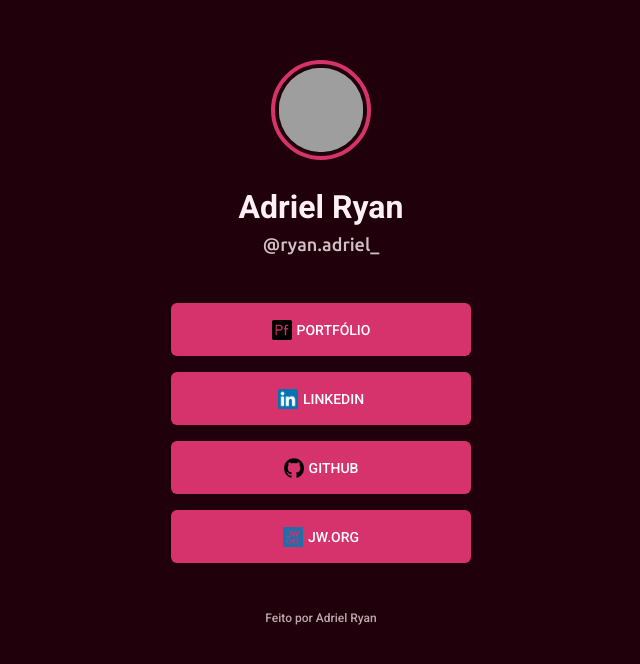
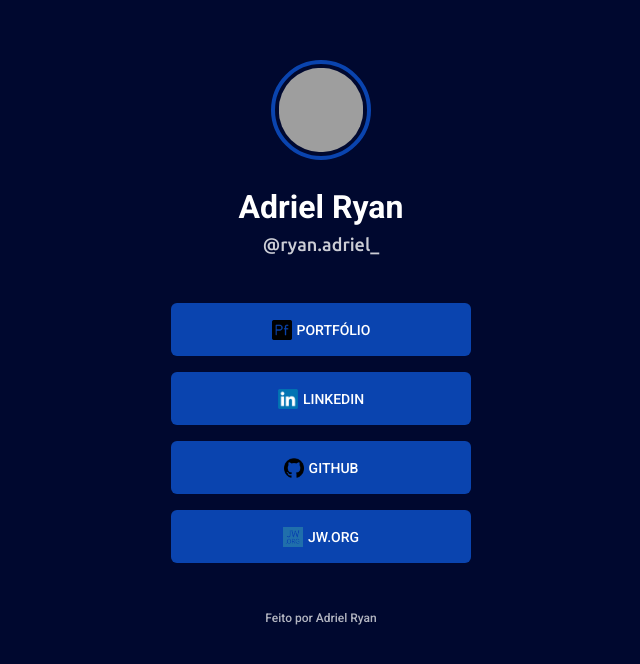
Before and after one commit to ryanadriel/alternative-links, a plain HTML site: page index.html in a window 1280 px wide. Shown: the whole page, without its empty margins (319-959 px from the left). Drawn offline with Linux system fonts and the light colour scheme; grey boxes are pictures that could not be loaded.

Commit message:
changing colors

```diff
--- a/index.html
+++ b/index.html
@@ -6,7 +6,7 @@
     <link rel="stylesheet" href="style.css" />
     <title>Alternative Links</title>
   </head>
-  <body class="pink">
+  <body class="dark">
     <div class="container">
       <img
         class="profile"
--- a/style.css
+++ b/style.css
@@ -21,6 +21,8 @@ html {
 body.dark {
   --bg-color: #00082f;
   --text-color: #ffffff;
+  --base-color: #0a44af;
+  --base-color-secondary: #5549ff;
 }
 
 body.pink {
```
